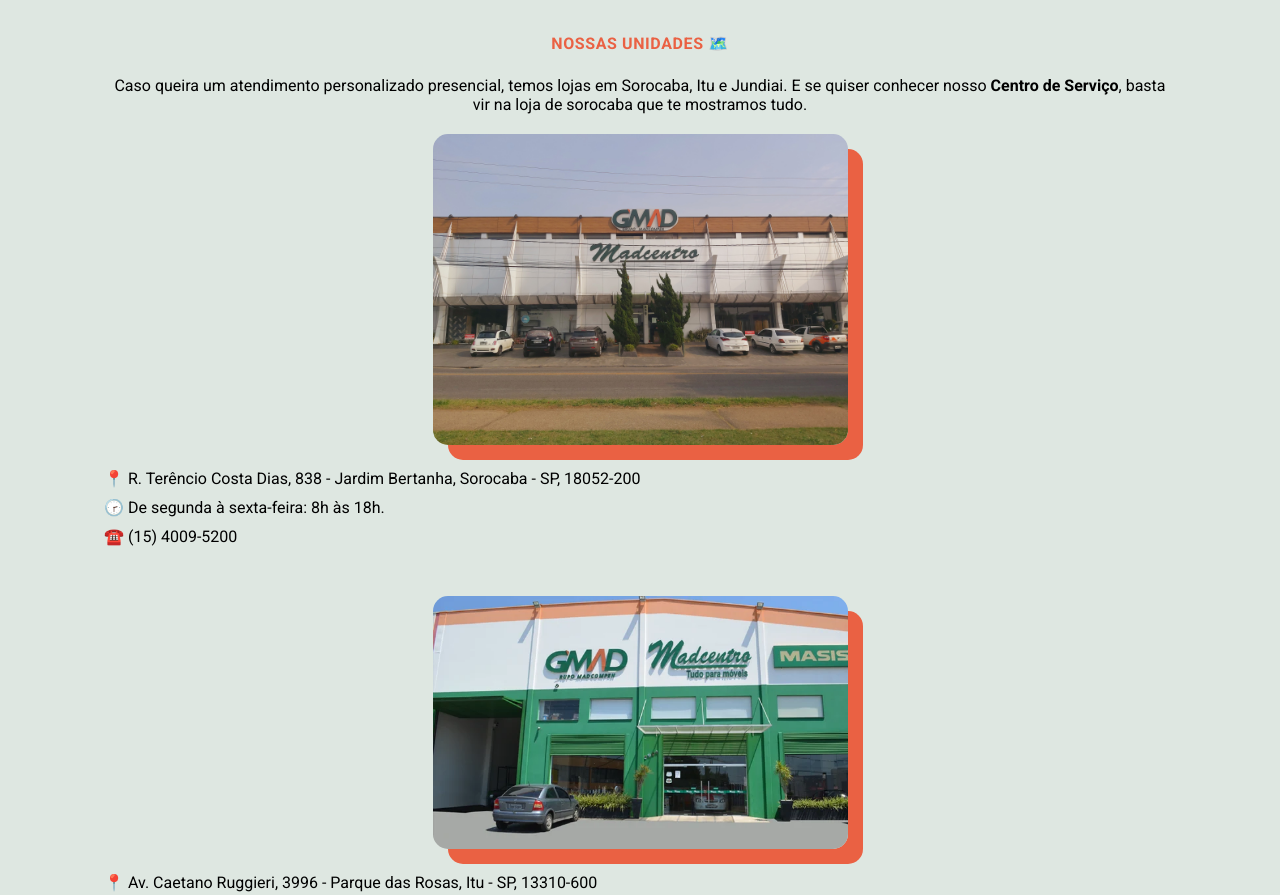
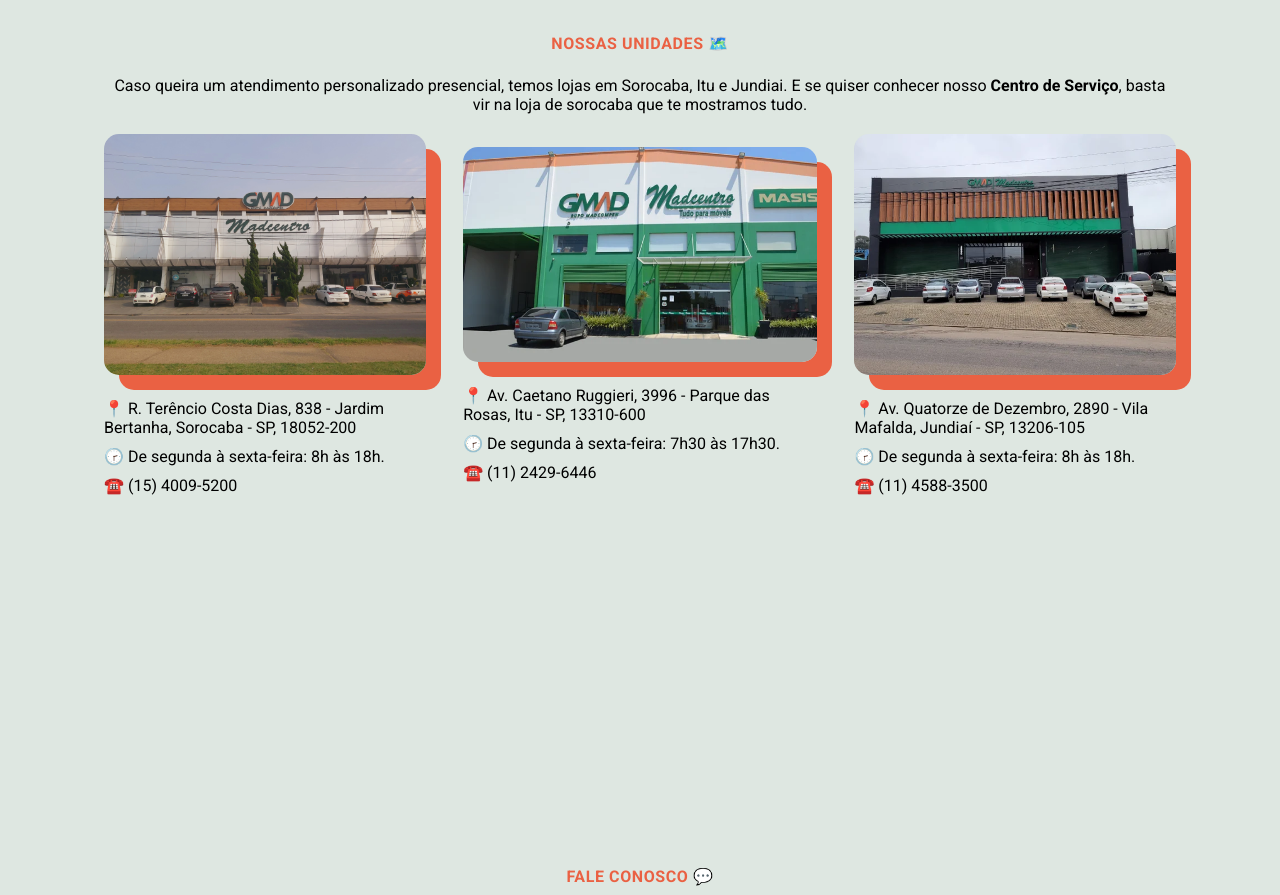
Before and after one commit to alancritelli/centro_de_servico-madcentro, a plain HTML site: page index.html in a window 1280 px wide. Shown: the part 1600-2495 px from the top of the page. Drawn offline with Linux system fonts and the light colour scheme; files whose address does not match are found by name.

Commit message:
correção de bugs

```diff
--- a/style.css
+++ b/style.css
@@ -519,6 +519,22 @@ footer .brand {
   }
 
   /*======== STORES ========*/
+  #stores .store {
+    display: flex;
+    align-items: center;
+    justify-content: space-between;
+  }
+
+  #stores .lojajundiai,
+  #stores .lojasorocaba {
+    width: 30%;
+  }
+
+  #stores .lojaitu {
+    width: 33%;
+  }
+
+  /*======== STORES ========*/
 
 
 }
```
